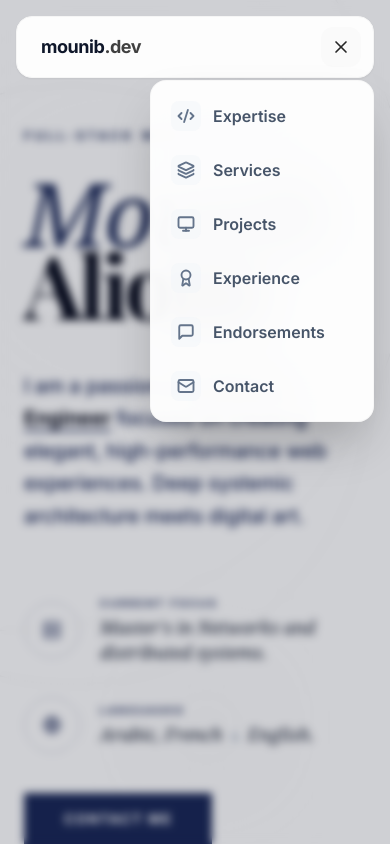
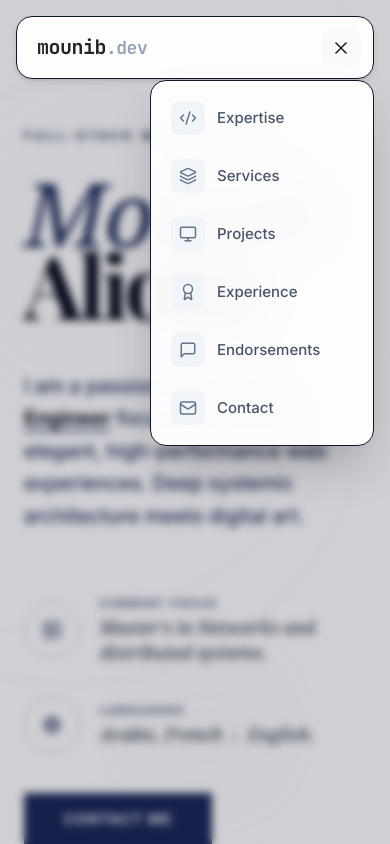
Before and after one commit to Mounibalioua18/Portfolio-, a React (Vite) app: page / in a window 390 px wide. Both pictures are taken after a click on the button 341 px from the left and 47 px from the top of the page. Shown: the top 844 px of the page. Built offline with nearby package versions, Linux system fonts and the light colour scheme; a web font is replaced by a local one.

Commit message:
feat(navbar): Improve visual styling and contrast
Refines the styling of the navbar components, particularly the background, border, and shadow for increased visual appeal and better contrast on various backgrounds. Updates the mobile logo styling for a more distinct presentation.

```diff
--- a/components/Navbar.tsx
+++ b/components/Navbar.tsx
@@ -79,7 +79,7 @@ const Navbar: React.FC<NavBarProps> = ({ items, className }) => {
           className
         )}
       >
-        <div className="flex items-center justify-center gap-1 lg:gap-3 bg-white/80 backdrop-blur-lg border border-brand-100 shadow-[0_8px_30px_rgb(0,0,0,0.04)] py-1.5 px-2 rounded-full">
+        <div className="flex items-center justify-center gap-1 lg:gap-3 bg-white/90 backdrop-blur-xl border border-slate-900 shadow-md py-1.5 px-2 rounded-full">
 
           {/* Logo */}
           <a
@@ -150,15 +150,16 @@ const Navbar: React.FC<NavBarProps> = ({ items, className }) => {
       {/*
         Mobile Header & Hamburger (below md)
       */}
-      <div className="fixed top-4 left-4 right-4 z-[100] flex items-center justify-between bg-white/95 backdrop-blur-xl border border-brand-100 shadow-sm rounded-2xl p-2 md:hidden pointer-events-auto">
+      <div className="fixed top-4 left-4 right-4 z-[100] flex items-center justify-between bg-white/95 backdrop-blur-xl border border-slate-900 shadow-md rounded-2xl p-2 md:hidden pointer-events-auto">
 
         {/* Mobile Logo */}
         <a
           href="#home"
           onClick={() => handleMobileNavClick('')}
-          className="px-4 py-2 font-bold text-lg tracking-tight text-slate-900 group"
+          className="px-3 py-2 font-mono font-bold text-xl tracking-tight group flex items-baseline"
         >
-          mounib<span className="text-brand-500 transition-colors group-hover:text-brand-600">.dev</span>
+          <span className="text-brand-600">mounib</span>
+          <span className="text-slate-400 text-lg transition-colors group-hover:text-brand-500">.dev</span>
         </a>
 
         {/* Hamburger Toggle */}
@@ -192,7 +193,7 @@ const Navbar: React.FC<NavBarProps> = ({ items, className }) => {
               animate={{ opacity: 1, scale: 1 }}
               exit={{ opacity: 0, scale: 0.95 }}
               transition={{ duration: 0.2, ease: "easeOut" }}
-              className="fixed top-20 right-4 z-[100] w-56 bg-white/95 backdrop-blur-xl border border-brand-100/80 rounded-2xl shadow-2xl p-2 flex flex-col md:hidden"
+              className="fixed top-20 right-4 z-[100] w-56 bg-white/95 backdrop-blur-xl border border-slate-900 rounded-2xl shadow-2xl p-2 flex flex-col md:hidden"
             >
               {items.map((item) => {
                 const Icon = item.icon;
@@ -204,19 +205,24 @@ const Navbar: React.FC<NavBarProps> = ({ items, className }) => {
                     href={item.url}
                     onClick={() => handleMobileNavClick(item.name)}
                     className={cn(
-                      "flex items-center gap-3 text-base font-semibold p-3 w-full rounded-xl transition-all",
+                      "flex items-center justify-between p-3 w-full rounded-xl transition-all group",
                       isActive
-                        ? "bg-brand-500 text-white shadow-md shadow-brand-500/20"
-                        : "text-slate-600 active:bg-slate-50 hover:bg-slate-50"
+                        ? "bg-brand-600 text-white font-bold shadow-lg shadow-brand-600/20"
+                        : "text-slate-600 font-medium active:bg-slate-100 hover:bg-slate-50"
                     )}
                   >
-                    <div className={cn(
-                      "p-1.5 rounded-lg",
-                      isActive ? "bg-white/20 text-white" : "bg-slate-100/50 text-slate-500"
-                    )}>
-                      <Icon size={18} strokeWidth={2.5} />
+                    <div className="flex items-center gap-3">
+                      <div className={cn(
+                        "p-2 rounded-lg transition-colors flex items-center justify-center",
+                        isActive ? "bg-white/20 text-white" : "bg-slate-100 text-slate-500 group-hover:text-brand-600 group-hover:bg-brand-50"
+                      )}>
+                        <Icon size={18} strokeWidth={isActive ? 3 : 2} />
+                      </div>
+                      <span className="text-[15px]">{item.name}</span>
                     </div>
-                    {item.name}
+                    {isActive && (
+                      <div className="w-2 h-2 rounded-full bg-white mr-1 shadow-sm"></div>
+                    )}
                   </a>
                 );
               })}
```
